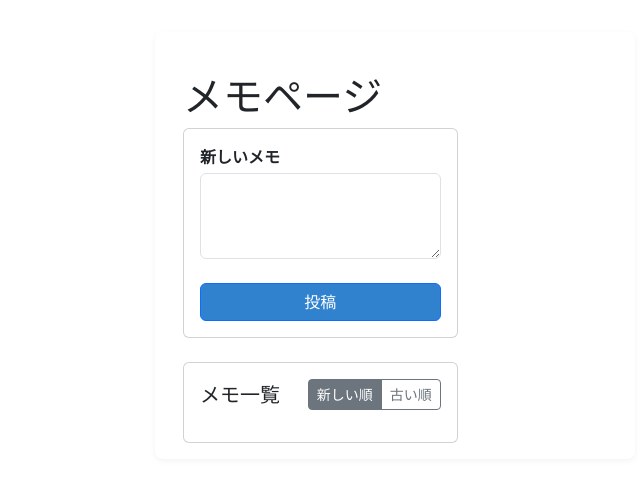
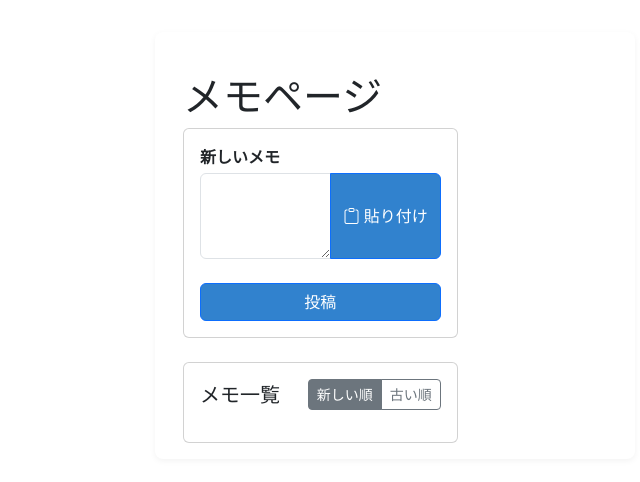
Before and after one commit to yxfhy/web-app-template, a FastAPI app: page /memo in a window 1280 px wide. Shown: the part 56-538 px from the top of the page, without its empty margins (245-885 px from the left). Run offline with FastAPI, Linux system fonts and the light colour scheme; the visitor is signed in with stand-in values (Sample User, id 1); data that the repository does not hold is empty; some libraries are stand-ins or nearby versions.

Commit message:
メモ作成フォームにクリップボードからの貼り付けボタンを追加し、クリップボードからのテキスト読み取り機能を実装。Bootstrap Iconsを追加。

```diff
--- a/templates/memo.html
+++ b/templates/memo.html
@@ -12,7 +12,12 @@
                     <form method="POST" action="/memo">
                         <div class="form-group">
                             <label for="content">新しいメモ</label>
-                            <textarea class="form-control" id="content" name="content" rows="3" required></textarea>
+                            <div class="input-group">
+                                <textarea class="form-control" id="content" name="content" rows="3" required></textarea>
+                                <button type="button" class="btn btn-primary" onclick="pasteFromClipboard()">
+                                    <i class="bi bi-clipboard"></i> 貼り付け
+                                </button>
+                            </div>
                         </div>
                         <button type="submit" class="btn btn-primary mt-2">投稿</button>
                     </form>
@@ -47,4 +52,20 @@
         </div>
     </div>
 </div>
+
+<!-- Bootstrap Icons -->
+<link rel="stylesheet" href="https://cdn.jsdelivr.net/npm/bootstrap-icons@1.7.2/font/bootstrap-icons.css">
+
+<script>
+async function pasteFromClipboard() {
+    try {
+        const text = await navigator.clipboard.readText();
+        const textarea = document.getElementById('content');
+        textarea.value = text;
+    } catch (err) {
+        alert('クリップボードからの読み取りに失敗しました。ブラウザの設定を確認してください。');
+        console.error('クリップボード読み取りエラー:', err);
+    }
+}
+</script>
 {% endblock %}
```
